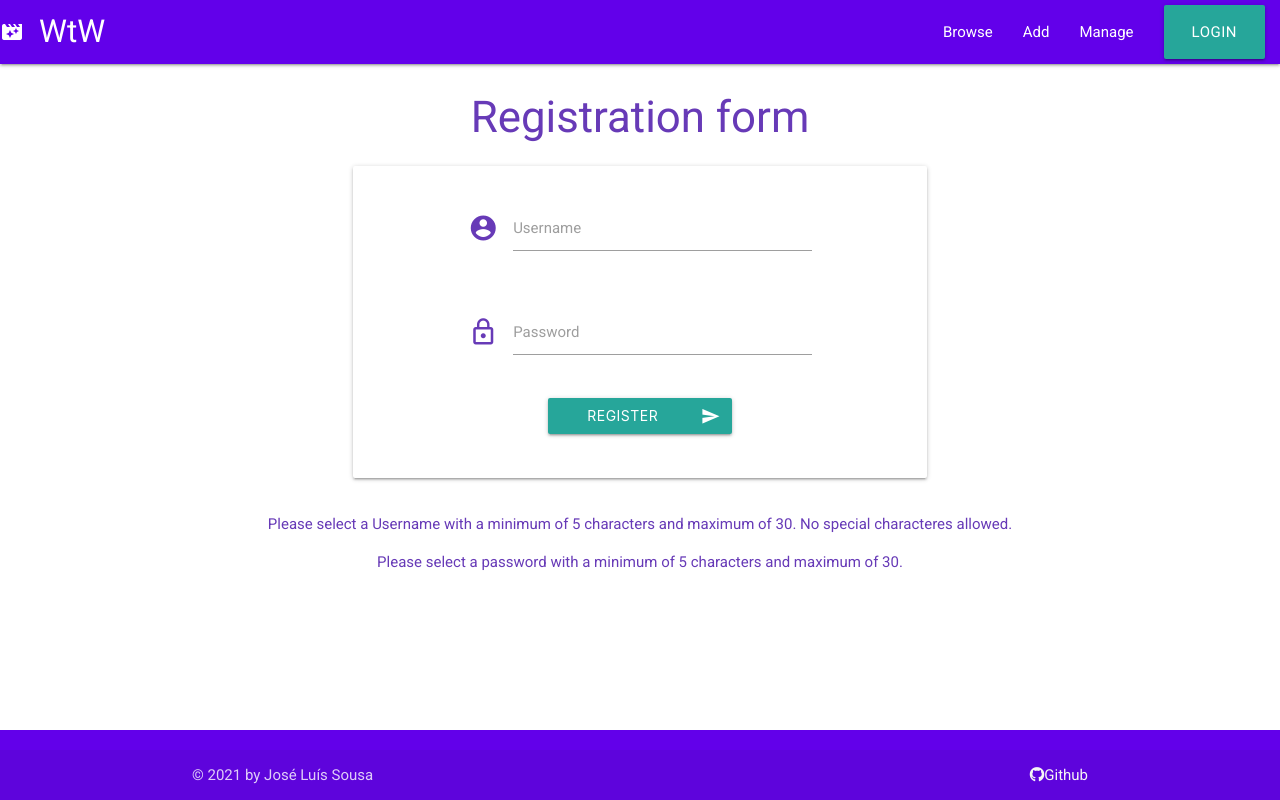
After one commit to jltps/WtW-ms3, a Flask app: page /register in a window 1280 px wide. The commit adds this page. Run offline with Flask 2, Linux system fonts and the light colour scheme; some libraries are stand-ins or nearby versions.

Commit message:
Add registration form page

```diff
--- a/app.py
+++ b/app.py
@@ -25,6 +25,27 @@ def home():
     return render_template("home.html")
 
 
+@app.route("/register", methods=["GET", "POST"])
+def register():
+    if request.method == "POST":
+        existing_user = mongo.db.users.find_one(
+            {"username": request.form.get("username").lower()})
+
+        if existing_user:
+            flash("This username already exists")
+            return redirect(url_for("register"))
+
+        register = {
+            "username": request.form.get("username").lower(),
+            "password": generate_password_hash(request.form.get("password"))
+        }
+        mongo.db.users.insert_one(register)
+
+        session["user"] = request.form.get("username").lower()
+        flash("Registration successful")
+    return render_template("register.html")
+
+
 @app.route("/browse")
 def browse():
     tasks = list(mongo.db.titles.find())
--- a/templates/base.html
+++ b/templates/base.html
@@ -24,7 +24,7 @@
                     <li><a href="{{ url_for('browse') }}">Browse</a></li>
                     <li><a href="#">Add</a></li>
                     <li><a href="#">Manage</a></li>
-                    <a class="waves-effect waves-light btn-large" href="#">Login</a>
+                    <a class="waves-effect waves-light btn-large" href="{{ url_for('register') }}">Login</a>
                 </ul>
             </div>
         </nav>
@@ -35,7 +35,7 @@
             <li><a href="{{ url_for('browse') }}" class="center-align">Browse</a></li>
             <li><a href="#" class="center-align">Add</a></li>
             <li><a href="#" class="center-align">Manage</a></li>
-            <li><a class="waves-effect waves-light btn-large center-align" href="#">Login</a></li>
+            <li><a class="waves-effect waves-light btn-large center-align" href="register">Login</a></li>
         </ul>
     </header>
 
--- /dev/null
+++ b/templates/register.html
@@ -0,0 +1,40 @@
+{% extends "base.html" %}
+{% block content %}
+
+<h3 class="center-align deep-purple-text darken-4">Registration form</h3>
+
+<div class="row">
+    <form class="col s12 m8 offset-m2" method="POST" action="{{ url_for('register') }}">
+      <div class="card-panel">
+        <!-- Username -->
+        <div class="row">
+            <div class="input-field col s12 m8 offset-m2">
+                <i class="material-icons prefix deep-purple-text darken-4">account_circle</i>
+                <input id="username" name="username" type="text" minlength="5" maxlength="30" pattern="^[a-zA-Z0-9]{5,30}$" class="validate" required>
+                <label for="username">Username</label>
+              </div>
+        </div>
+        <!-- Password -->
+        <div class="row">
+            <div class="input-field col s12 m8 offset-m2">
+                <i class="material-icons prefix deep-purple-text darken-4">lock_outline</i>
+              <input id="password" name="password" type="password" minlength="5" maxlength="30" pattern="^{5,30}$" class="validate" required>
+              <label for="password">Password</label>
+            </div>
+        </div>
+        <!-- Register button -->
+        <div class="row">
+            <button class="col s6 m4 offset-s3 offset-m4 btn waves-effect waves-light center" type="submit" name="action">Register
+                <i class="material-icons right">send</i>
+            </button>
+        </div>
+      </div>
+    </form>
+
+</div>
+<row class="s8 m6 offset-s2 offset-m3 center-align deep-purple-text lighten-3">
+    <p>Please select a Username with a minimum of 5 characters and maximum of 30. No special characteres allowed.</p>
+    <p>Please select a password with a minimum of 5 characters and maximum of 30.</p>
+</row>
+
+{% endblock %}
```
